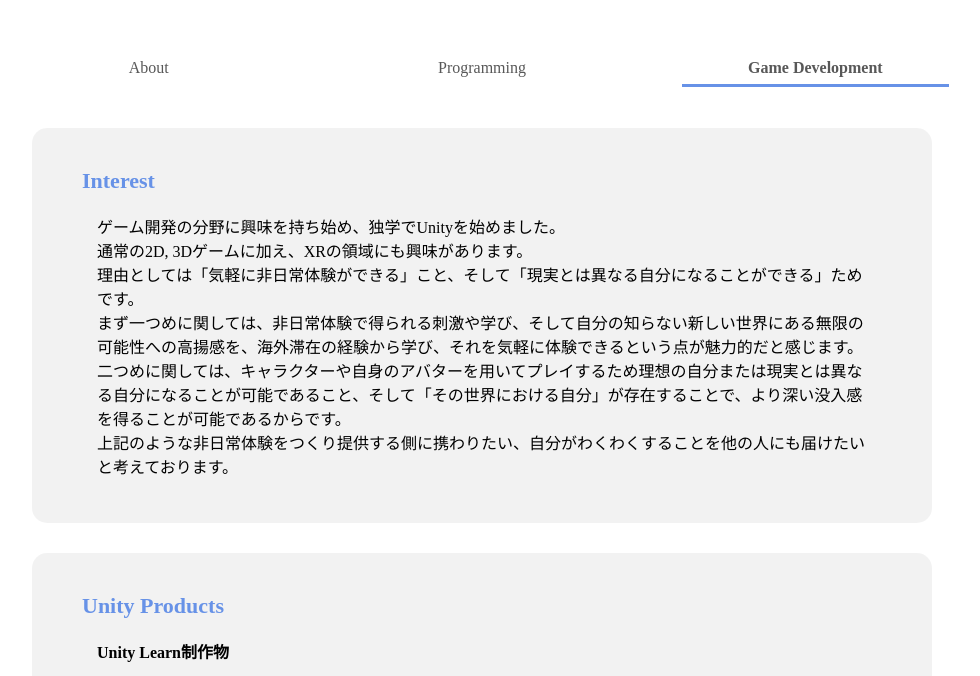
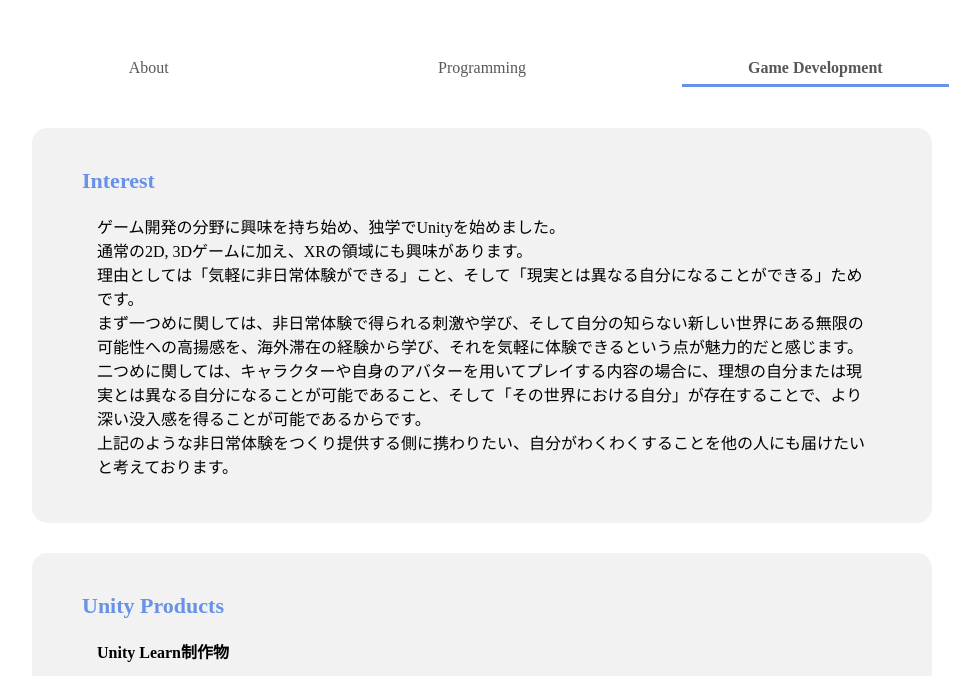
Before and after one commit to otLina/otLina.github.io, a plain HTML site: page Game_Development.html in a window 1280 px wide. Shown: the part 380-1056 px from the top of the page, without its empty margins (158-1138 px from the left). Drawn offline with Linux system fonts and the light colour scheme.

Commit message:
Improve: interest

```diff
--- a/Game_Development.html
+++ b/Game_Development.html
@@ -37,7 +37,7 @@
                     通常の2D, 3Dゲームに加え、XRの領域にも興味があります。<br>
                     理由としては「気軽に非日常体験ができる」こと、そして「現実とは異なる自分になることができる」ためです。<br>
                     まず一つめに関しては、非日常体験で得られる刺激や学び、そして自分の知らない新しい世界にある無限の可能性への高揚感を、海外滞在の経験から学び、それを気軽に体験できるという点が魅力的だと感じます。<br>
-                    二つめに関しては、キャラクターや自身のアバターを用いてプレイするため理想の自分または現実とは異なる自分になることが可能であること、そして「その世界における自分」が存在することで、より深い没入感を得ることが可能であるからです。<br>
+                    二つめに関しては、キャラクターや自身のアバターを用いてプレイする内容の場合に、理想の自分または現実とは異なる自分になることが可能であること、そして「その世界における自分」が存在することで、より深い没入感を得ることが可能であるからです。<br>
                     上記のような非日常体験をつくり提供する側に携わりたい、自分がわくわくすることを他の人にも届けたいと考えております。
                 </a>
             </div>
```
